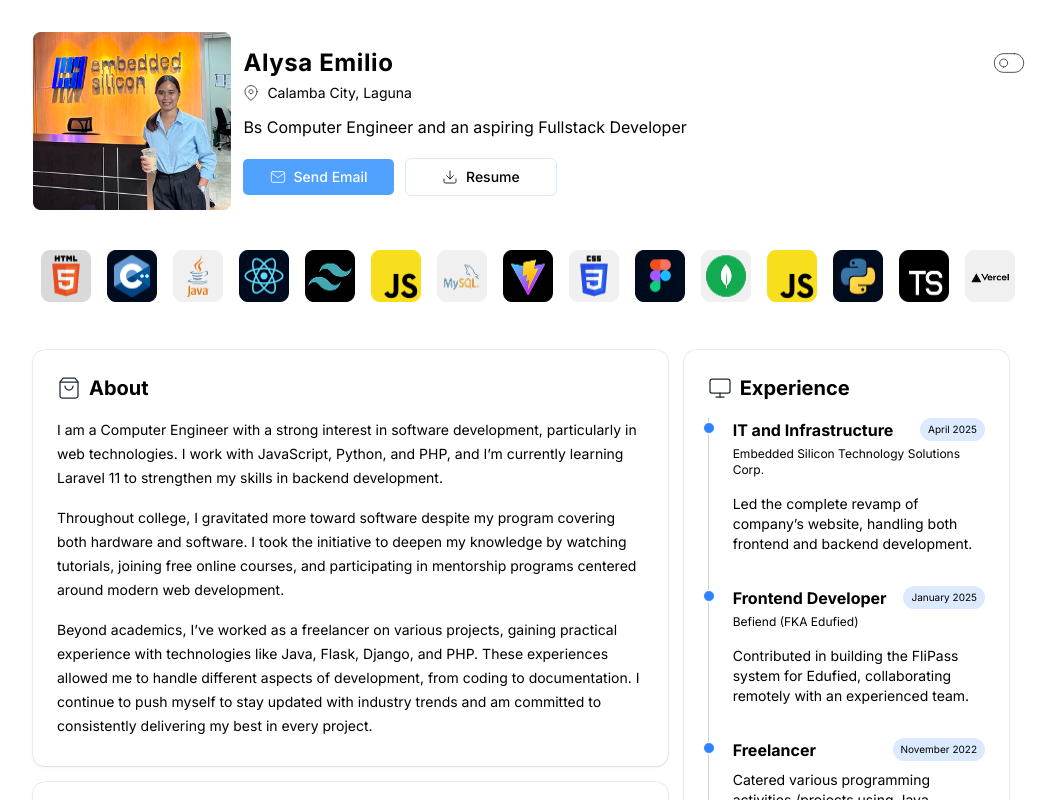
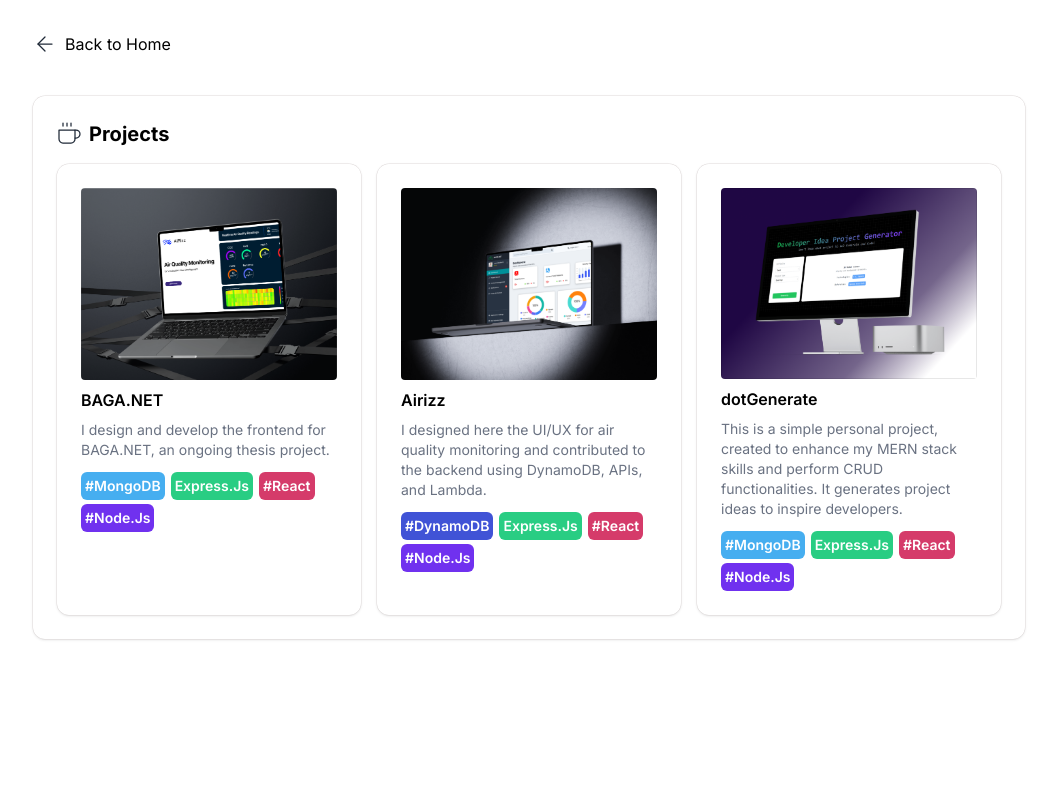
Before and after one commit to rasberriali/alysaemilio.com, a React (Vite) app: page /projects in a window 1280 px wide. Shown: the top 800 px of the page, without its empty margins (111-1168 px from the left). Built offline with nearby package versions, Linux system fonts and the light colour scheme.

Commit message:
emailjs-links added

```diff
--- a/package.json
+++ b/package.json
@@ -19,6 +19,7 @@
     "lucide-react": "^0.511.0",
     "react": "^19.1.0",
     "react-dom": "^19.1.0",
+    "react-router-dom": "^7.6.2",
     "tailwind-merge": "^3.3.0",
     "tailwindcss": "^4.1.8"
   },
--- a/src/App.tsx
+++ b/src/App.tsx
@@ -1,9 +1,16 @@
+import { BrowserRouter as Router, Routes, Route } from 'react-router-dom';
 import Main from "./mainpage/main"
+import MoreProjects from "./mainpage/moreProjects"
 
 function App() {
   return (
     <div className='inter '>
-     <Main/>
+      <Router>
+        <Routes>
+          <Route path="/" element={<Main/>}/>
+          <Route path="/projects" element={<MoreProjects/>}/>
+        </Routes>
+      </Router>
     </div>
   )
 }
--- a/src/mainpage/bentogrids.tsx
+++ b/src/mainpage/bentogrids.tsx
@@ -1,4 +1,5 @@
 import { useState } from 'react';
+import { Link } from 'react-router-dom';
 import type { ChangeEvent, FormEvent } from 'react';
 import emailjs from '@emailjs/browser';
 import { Card, CardContent } from '../components/ui/card';
@@ -16,6 +17,7 @@ import thirdproject from "../assets/projectsImages/monitor.png"
 import linkedin from "../assets/logo/linkedin.png"
 import github from "../assets/logo/github2.png"
 import instagram from "../assets/logo/instagram.png"
+import arrow from "../assets/icons/up-arrow.svg"
 
 export default function BentoPortfolio() {
 
@@ -73,6 +75,27 @@ const techColors: Record<string, string> = {
 
 
 const projects = [
+  {
+    image: firstproject,
+    title: "BAGA.NET",
+    description:  "I design and develop the frontend for BAGA.NET, an ongoing thesis project.",
+    tech:['#MongoDB','Express.Js','#React','#Node.Js'],
+  },
+   {
+    image: secondproject,
+    title: "Airizz",
+    description:  "I designed here the UI/UX for air quality monitoring and contributed to the backend using DynamoDB, APIs, and Lambda.",
+    tech:['#DynamoDB','Express.Js','#React','#Node.Js'],
+  },
+   {
+    image: thirdproject,
+    title: "dotGenerate",
+    description:  "This is a simple personal project, created to enhance my MERN stack skills and perform CRUD functionalities. It generates project ideas to inspire developers.",
+     tech:['#MongoDB','Express.Js','#React','#Node.Js'],
+  },
+]
+
+const subprojects = [
   {
     image: firstproject,
     title: "BAGA.NET",
@@ -201,10 +224,16 @@ const certs = [
       {/* Projects */}
          <Card className="md:col-span-8">
         <CardContent className="space-y-4 ">
+          <div className='flex flex-row justify-between'>
             <div className='flex gap-2'>
-        <img src={projectss} alt=""></img>
-        <h2 className="text-xl font-bold">Projects</h2>
-      </div>
+              <img src={projectss} alt=""></img>
+              <h2 className="text-xl font-bold">Projects</h2>
+            </div>
+            <Link to="/projects" className='flex flex-row justify-end items-center gap-1 cursor-pointer'>
+                 <div className='text-xs'>View All</div>
+                 <img src={arrow} alt="" className='h-4'></img>
+                </Link>
+          </div>
           <div className="grid grid-cols-1 sm:grid-cols-3 gap-4">
             {projects.map((projects,index) => (
               <Card key={index}>
@@ -322,17 +351,21 @@ const certs = [
             {certs.map((certs,index) => (
             <div className='flex flex-col justify-between min-h-26 bg-[#F3F3F3] p-4 rounded-[10px]' key={index}>
               <div className=''>
-                <h1 className='font-bold'>{certs.title}</h1>
-                <h2 className='text-xs'> {certs.subtitle}</h2>
+                <h1 className='font-bold tracking-wide '>{certs.title}</h1>
+                <h2 className='text-sm font-light'> {certs.subtitle}</h2>
               </div>
-              <div className='text-end text-xs'>View</div>
-
-
-            </div>
+              <div className='flex flex-row justify-end items-center gap-1 cursor-pointer'>
+                 <div className='text-xs'>View</div>
+                 <img src={arrow} alt="" className='h-4'></img>
+                </div>
+              </div>
             ))}
           </div>
         </CardContent>
       </Card>
+
+
+
     </div>
   );
 }
--- /dev/null
+++ b/src/mainpage/moreProjects.tsx
@@ -0,0 +1,120 @@
+import { Link } from 'react-router-dom';
+import { Card, CardContent } from '../components/ui/card';
+import projectss from "../assets/icons/projects.svg"
+import firstproject from "../assets/projectsImages/mcbook.png"
+import secondproject from "../assets/projectsImages/mcbook2.png"
+import thirdproject from "../assets/projectsImages/monitor.png"
+import backarrow from "../assets/icons/back-arrow.svg"
+
+function MoreProjects() {
+
+const techColors: Record<string, string> = {
+  '#MongoDB': '#46AEF0',
+  '#DynamoDB': '#4053D6',
+  'Express.Js': '#29CD83',
+  '#React': '#D53B6A',
+  '#Node.Js': '#7031ef',
+};
+
+
+const projects = [
+  {
+    image: firstproject,
+    title: "BAGA.NET",
+    description:  "I design and develop the frontend for BAGA.NET, an ongoing thesis project.",
+    tech:['#MongoDB','Express.Js','#React','#Node.Js'],
+  },
+   {
+    image: secondproject,
+    title: "Airizz",
+    description:  "I designed here the UI/UX for air quality monitoring and contributed to the backend using DynamoDB, APIs, and Lambda.",
+    tech:['#DynamoDB','Express.Js','#React','#Node.Js'],
+  },
+   {
+    image: thirdproject,
+    title: "dotGenerate",
+    description:  "This is a simple personal project, created to enhance my MERN stack skills and perform CRUD functionalities. It generates project ideas to inspire developers.",
+     tech:['#MongoDB','Express.Js','#React','#Node.Js'],
+  },
+]
+
+const subprojects = [
+  {
+    image: firstproject,
+    title: "BAGA.NET",
+    description:  "I design and develop the frontend for BAGA.NET, an ongoing thesis project.",
+    tech:['#MongoDB','Express.Js','#React','#Node.Js'],
+  },
+   {
+    image: secondproject,
+    title: "Airizz",
+    description:  "I designed here the UI/UX for air quality monitoring and contributed to the backend using DynamoDB, APIs, and Lambda.",
+    tech:['#DynamoDB','Express.Js','#React','#Node.Js'],
+  },
+   {
+    image: thirdproject,
+    title: "dotGenerate",
+    description:  "This is a simple personal project, created to enhance my MERN stack skills and perform CRUD functionalities. It generates project ideas to inspire developers.",
+     tech:['#MongoDB','Express.Js','#React','#Node.Js'],
+  },
+]
+    return(
+         <div className="max-w-screen-lg mx-auto p-4 mt-4 space-y-10">
+            <Link to="/" className='flex flex-row gap-2'>
+                <img src={backarrow} alt=""></img>
+                <div>
+                    Back to Home
+                </div>
+
+            </Link>
+            {/* Projects */}
+         <Card className="md:col-span-8">
+        <CardContent className="space-y-4 ">
+            <div className='flex gap-2'>
+              <img src={projectss} alt=""></img>
+              <h2 className="text-xl font-bold">Projects</h2>
+            </div>
+          <div className="grid grid-cols-1 sm:grid-cols-3 gap-4">
+            {subprojects.map((projects,index) => (
+              <Card key={index}>
+                <CardContent className='flex flex-col space-y-2'>
+                  <img
+                    src={projects.image}
+                    alt="Project Thumbnail"
+                    className="rounded mb-2"
+                  />
+                  <h3 className="font-semibold">{projects.title}</h3>
+                  <p className="text-sm text-gray-500">
+                   {projects.description}
+                  </p>
+                 <div className="tech-stack">
+                    {projects.tech.map((techItem, i) => (
+                      <span
+                        key={i}
+                        style={{
+                          backgroundColor: techColors[techItem] || '#888',
+                          color: 'white',
+                          padding: '4px',
+                          borderRadius: '6px',
+                          marginRight: '6px',
+                          marginTop:'4px',
+                          display: 'inline-block',
+                        }}
+                      >
+                       <h1 className='xl:text-sm text-xs font-semibold '>{techItem}</h1>
+                      </span>
+                    ))}
+                  </div>
+                </CardContent>
+           </Card>
+
+      ))}
+
+
+          </div>
+        </CardContent>
+      </Card>
+        </div>
+    )
+}
+export default MoreProjects
--- a/src/mainpage/test.tsx
+++ /dev/null
@@ -1,54 +0,0 @@
-
-import { Card, CardContent } from '../components/ui/card';
-import firstproject from "../assets/projectsImages/mcbook.png"
-import secondproject from "../assets/projectsImages/mcbook2.png"
-import thirdproject from "../assets/projectsImages/monitor.png"
-
-export default function Test() {
-
-    const projects = [
-        {
-            image: firstproject,
-            title: 'Project 1',
-            description: ' I design and develop the website for BAGA.NET, an ongoing thesis project',
-        },
-          {
-            image: secondproject,
-            title: 'Project 2',
-            description: ' I design and develop the website for BAGA.NET, an ongoing thesis project',
-        },
-          {
-            image: thirdproject,
-            title: 'Project 3',
-            description: ' I design and develop the website for BAGA.NET, an ongoing thesis project',
-        }
-    ]
-
-
-  return (
-    <div className=" max-w-screen-xl mx-auto grid grid-cols-1 md:grid-cols-6 grid-rows-5 gap-4 mt-10  ">
-         <Card className="md:col-span-8">
-        <CardContent className="space-y-4 ">
-          <h2 className="text-xl font-bold">Projects</h2>
-          <div className="grid grid-cols-1 sm:grid-cols-3 gap-4">
-        {projects.map((project,index) =>(
-              <Card key={index}>
-                <CardContent className=''>
-                  <img
-                    src={project.image}
-                    alt="Project Thumbnail"
-                    className="rounded mb-2"
-                  />
-                  <h3 className="font-semibold">{project.title}</h3>
-                  <p className="text-sm text-gray-500">
-                {project.description}
-                  </p>
-                </CardContent>
-           </Card>
-           ))}
-          </div>
-          </CardContent>
-   </Card>
-   </div>
-);
-}
```
Also changed, not shown: src/assets/icons/back-arrow.svg (added), 1 other file (tests, documents, lock files or other folders).
